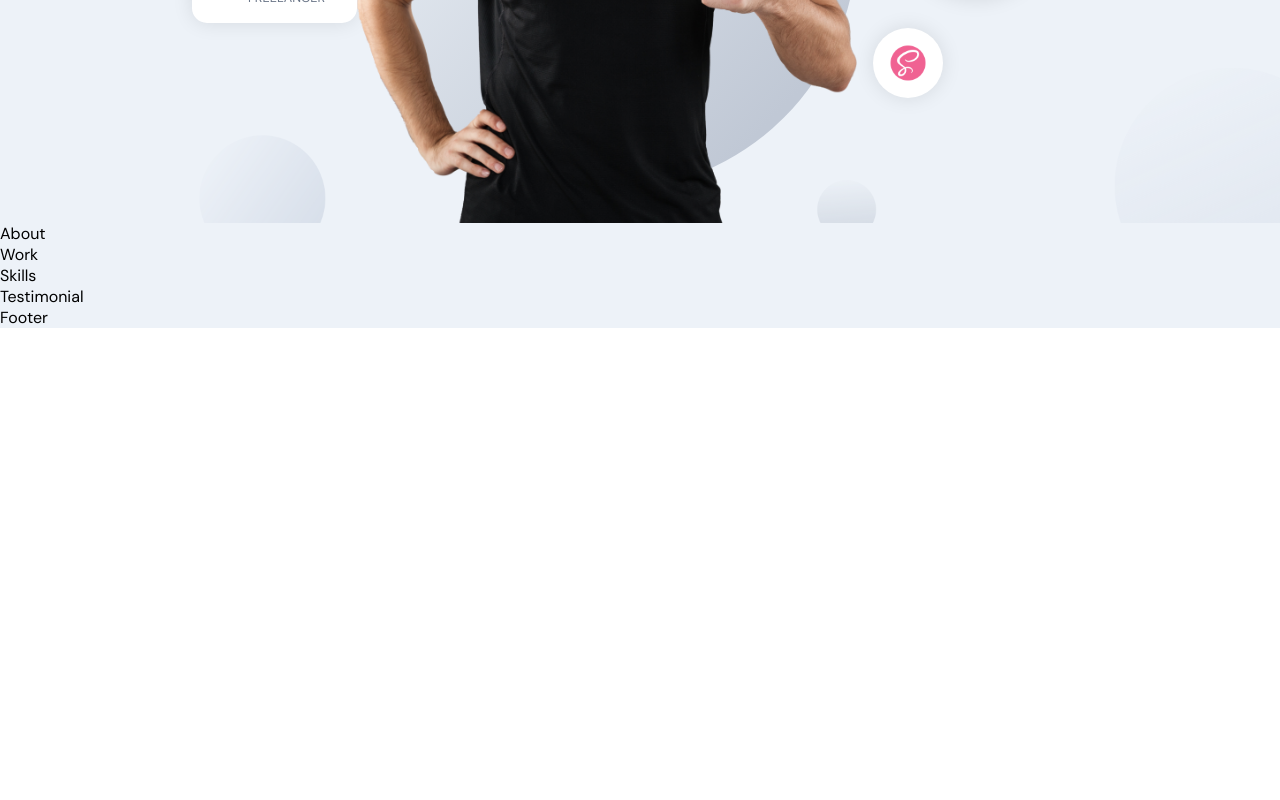
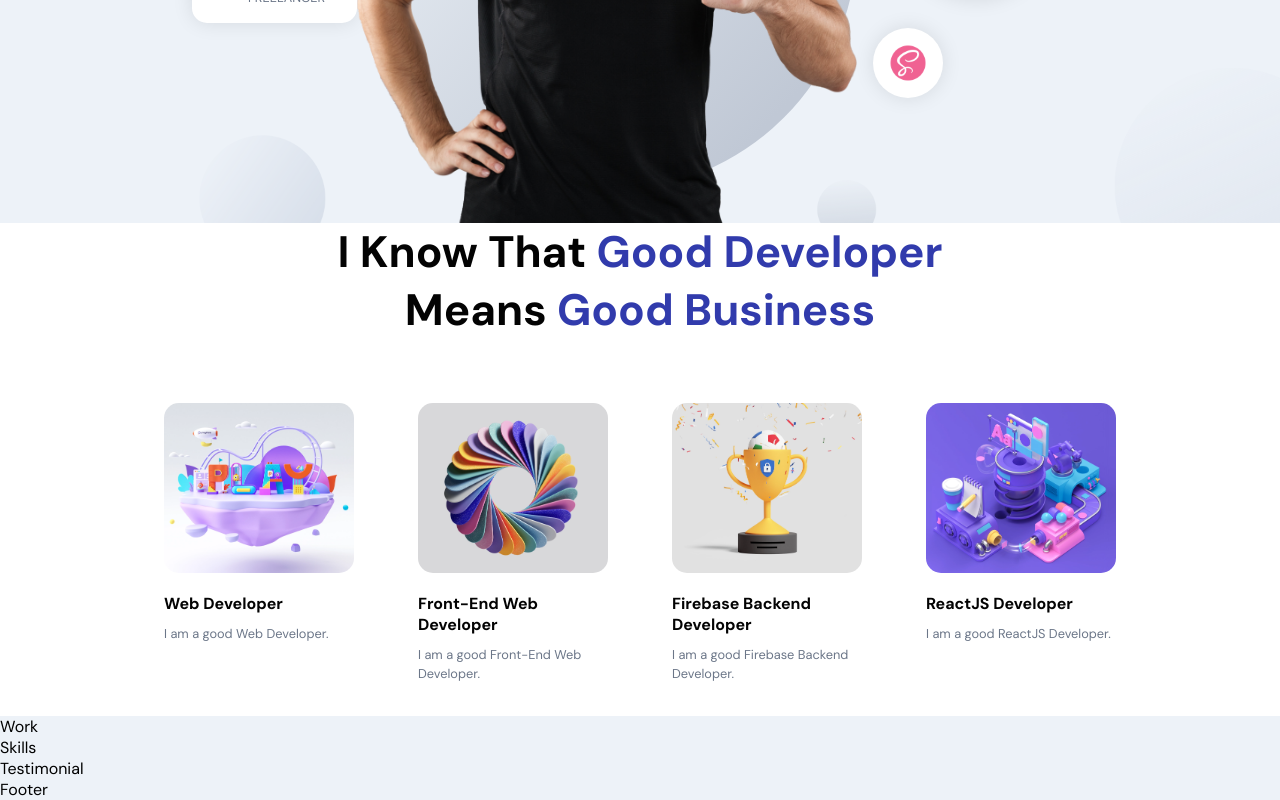
Before and after one commit to Nazmulislam007/Nin-portfolio, a React (Create React App) app: page / in a window 1280 px wide. Shown: the part 500-1300 px from the top of the page. Before the commit the page ends 828 px from the top, so only its background shows below. Built offline with nearby package versions, Linux system fonts and the light colour scheme.

Commit message:
about section

```diff
--- a/src/Container/About/About.js
+++ b/src/Container/About/About.js
@@ -1,8 +1,60 @@
 import React from "react";
 import "./About.scss";
+import { motion } from "framer-motion";
+import { img } from "../../Constants";
 
 const About = () => {
-  return <div>About</div>;
+  const abouts = [
+    {
+      title: "Web Developer",
+      description: "I am a good Web Developer.",
+      imageUrl: img.about01,
+    },
+    {
+      title: "Front-End Web Developer",
+      description: "I am a good Front-End Web Developer.",
+      imageUrl: img.about02,
+    },
+    {
+      title: "Firebase Backend Developer",
+      description: "I am a good Firebase Backend Developer.",
+      imageUrl: img.about03,
+    },
+    {
+      title: "ReactJS Developer",
+      description: "I am a good ReactJS Developer.",
+      imageUrl: img.about04,
+    },
+  ];
+
+  return (
+    <div className="app__about app__whitebg app__flex">
+      <h2 className="head-text">
+        I Know that <span>Good Developer</span> <br />
+        means <span>Good Business</span>
+      </h2>
+
+      <div className="app__profiles">
+        {abouts.map((abouts, index) => (
+          <motion.div
+            whileInView={{ opacity: 1 }}
+            whileHover={{ scale: 1.1 }}
+            transition={{ duration: 0.5, type: "tween" }}
+            className="app__profile-item"
+            key={abouts.title + index}
+          >
+            <img src={abouts.imageUrl} alt={abouts.title} />
+            <h2 className="bold-text" style={{ marginTop: 20 }}>
+              {abouts.title}
+            </h2>
+            <p className="p-text" style={{ marginTop: 10 }}>
+              {abouts.description}
+            </p>
+          </motion.div>
+        ))}
+      </div>
+    </div>
+  );
 };
 
 export default About;
--- a/src/Container/About/About.scss
+++ b/src/Container/About/About.scss
@@ -0,0 +1,38 @@
+.app__about {
+  flex: 1;
+  width: 100%;
+  flex-direction: column;
+
+  .app__profiles {
+    display: flex;
+    justify-content: center;
+    align-items: flex-start;
+    flex-wrap: wrap;
+    margin-top: 2rem;
+
+    .app__profile-item {
+      width: 190px;
+      display: flex;
+      flex-direction: column;
+      justify-content: flex-start;
+      align-items: flex-start;
+      margin: 2rem;
+
+      img {
+        width: 100%;
+        height: 170px;
+        border-radius: 15px;
+        object-fit: cover;
+      }
+    }
+  }
+
+  @media screen and (min-width: 2000px) {
+    width: 370px;
+    margin: 2rem 4rem;
+
+    img {
+      height: 320px;
+    }
+  }
+}
--- a/src/Container/Header/Header.js
+++ b/src/Container/Header/Header.js
@@ -41,7 +41,7 @@ const Header = () => {
         transition={{ duration: 0.5, delayChildren: 0.5 }}
         className="app__header-img"
       >
-        <img src={img.profile} alt="profile-bg" />
+        <img src={img.profile} className="profile-img" alt="profile-bg" />
         <motion.img
           whileInView={{ scale: [0, 1] }}
           transition={{ duration: 1, ease: "easeInOut" }}
--- a/src/Container/Header/Header.scss
+++ b/src/Container/Header/Header.scss
@@ -117,6 +117,10 @@
 
     @media screen and (max-width: 1200px) {
       margin: 2rem 0;
+
+      .profile-img {
+        max-width: 80%;
+      }
     }
   }
 
```
